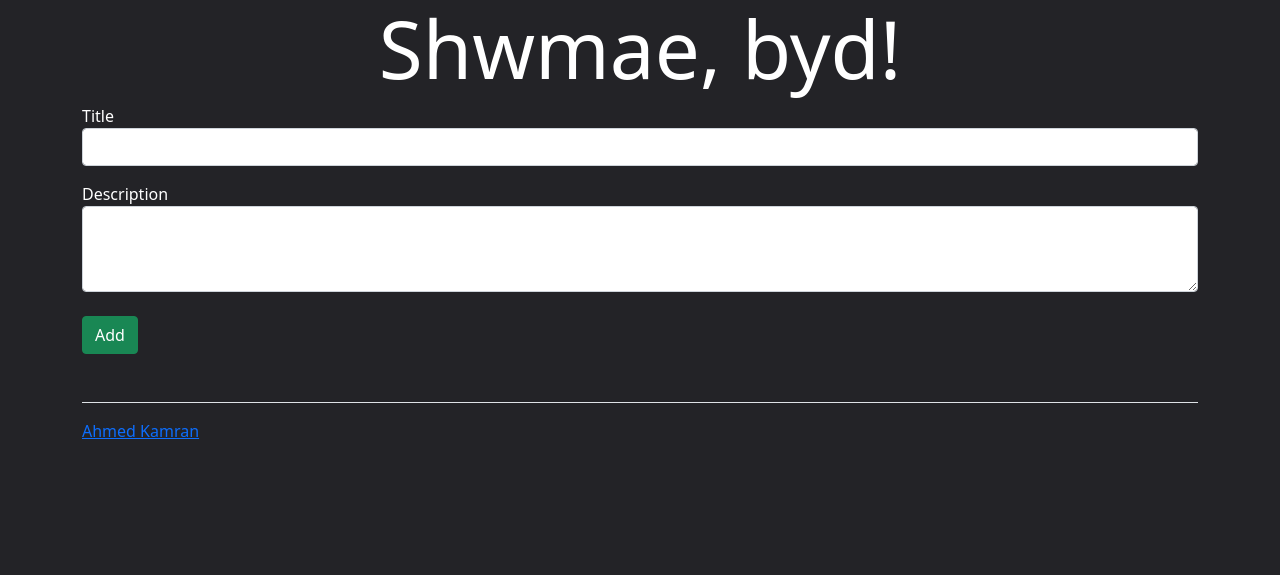
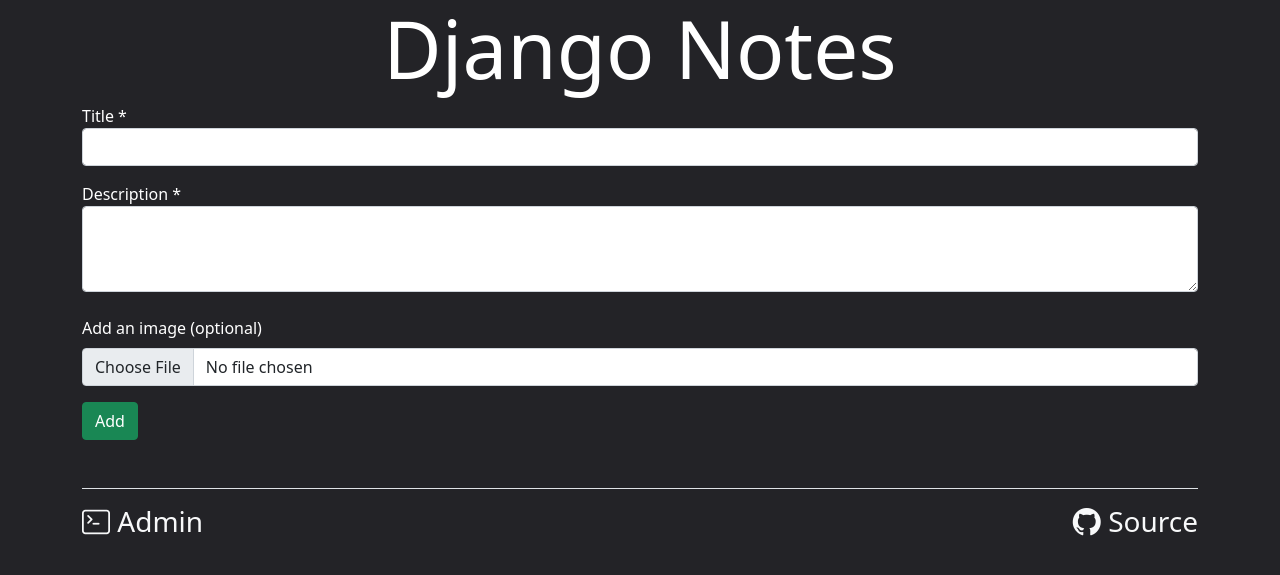
Before and after one commit to akamran2001/django-crud, a Django app: page / in a window 1280 px wide. Shown: the top 575 px of the page. Run offline with Django 4.2, Linux system fonts and the light colour scheme; data that the repository does not hold is empty; some libraries are stand-ins or nearby versions.

Commit message:
image uploads implemeted

```diff
--- a/CRUD/settings.py
+++ b/CRUD/settings.py
@@ -122,3 +122,9 @@
 # https://docs.djangoproject.com/en/4.0/ref/settings/#default-auto-field
 
 DEFAULT_AUTO_FIELD = 'django.db.models.BigAutoField'
+
+# Base url to serve media files
+MEDIA_URL = '/media/'
+
+# Path where media is stored
+MEDIA_ROOT = os.path.join(BASE_DIR, 'media/')
--- a/CRUD/urls.py
+++ b/CRUD/urls.py
@@ -15,8 +15,12 @@
 """
 from django.contrib import admin
 from django.urls import path, include
-
+from django.conf import settings
+from django.conf.urls.static import static
 urlpatterns = [
     path('', include('Notes.urls')),
     path('admin/', admin.site.urls),
 ]
+
+if settings.DEBUG:
+    urlpatterns += static(settings.MEDIA_URL, document_root=settings.MEDIA_ROOT)
--- a/Notes/models.py
+++ b/Notes/models.py
@@ -4,3 +4,4 @@
 class Message(models.Model):
     title = models.CharField(max_length=100)
     text = models.TextField()
+    image = models.ImageField(upload_to='images', null=True, blank=True)
--- a/Notes/templates/Notes/edit.html
+++ b/Notes/templates/Notes/edit.html
@@ -26,7 +26,7 @@
       <div id="App" class="container">
         <div class="row">
           <div class="col-11">
-            <h1 class="display-1 text-center">{{message}}</h1>
+            <h1 class="display-1 text-center">{{header}}</h1>
           </div>
         </div>
         <form action="/edit/" method="POST">
--- a/Notes/templates/Notes/index.html
+++ b/Notes/templates/Notes/index.html
@@ -26,12 +26,12 @@
       <div id="App" class="container">
         <div class="row">
           <div class="col">
-            <h1 class="display-1 text-center">{{message}}</h1>
+            <h1 class="display-1 text-center">{{header}}</h1>
           </div>
         </div>
-        <form action="/" method="POST">
+        <form action="/" method="POST" enctype="multipart/form-data">
           {% csrf_token %}
-          <label for="title">Title</label>
+          <label for="title">Title *</label>
           <div class="input-group mb-3">
             <input
               name="title"
@@ -40,21 +40,36 @@
               row="1"
               value=""
               autocomplete="off"
+              required
             />
           </div>
           <div class="form-group">
-            <label for="description">Description</label>
+            <label for="description">Description *</label>
             <textarea
               class="form-control"
               rows="3"
               name="description"
+              required
             ></textarea>
           </div>
           <br />
+          <div class="mb-3">
+            <label for="id_image" class="form-label"
+              >Add an image (optional)
+            </label>
+            <input
+              class="form-control"
+              type="file"
+              name="image"
+              accept="image/*"
+              id="id_image"
+            />
+          </div>
           <div>
             <button type="submit" class="btn btn-success">Add</button>
           </div>
         </form>
+
         <br />
         <ul class="list-group">
           {% for m in messages %}
@@ -78,15 +93,25 @@
         <footer
           class="d-flex flex-wrap justify-content-between align-items-center py-3 my-4 border-top"
         >
-          <p class="col-md-4 mb-0 text-muted">
+          <h3 class="row text-muted">
             <a
               href="/admin"
-              class="link-primary"
+              class="link-light text-decoration-none"
               target="_blank"
               rel="noopener noreferrer"
-              >Ahmed Kamran</a
-            >
-          </p>
+              ><i class="bi bi-terminal"></i> Admin
+            </a>
+          </h3>
+
+          <h3 class="row text-muted">
+            <a
+              href="/admin"
+              class="link-light text-decoration-none"
+              target="_blank"
+              rel="noopener noreferrer"
+              ><i class="bi bi-github"></i> Source
+            </a>
+          </h3>
         </footer>
       </div>
     </div>
--- a/Notes/views.py
+++ b/Notes/views.py
@@ -4,11 +4,14 @@
 
 def index(request):
     if request.method == "POST":
+        files = request.FILES.dict()
         title = request.POST.dict()['title']
         desc = request.POST.dict()['description']
-        Message.objects.create(title=title, text=desc)
-
-    return render(request, 'Notes/index.html', context={'message': 'Shwmae, byd!', 'messages': Message.objects.all()})
+        if 'image' in files:
+            Message.objects.create(title=title, text=desc, image=files['image'])
+        else:
+            Message.objects.create(title=title, text=desc)
+    return render(request, 'Notes/index.html', context={'header': 'Django Notes', 'messages': Message.objects.all()})
 
 
 def edit(request):
@@ -31,7 +34,7 @@
             desc = Message.objects.filter(id=note_id)[0].text
             note_link = F"{request._get_scheme()}://{request.get_host()}/notes/{note_id}/"
             context = {
-                'message': 'Shwmae, byd!',
+                'header': 'Django Notes',
                 'title': title,
                 "desc": desc,
                 "note_id": note_id,
@@ -49,13 +52,16 @@
         except IndexError:
             return redirect("index")
         if request.method == "DELETE":
+            if note.image:
+                note.image.delete()
             note.delete()
             return redirect('index')
         else:
             context = {
                 "title": note.title,
                 "lines": note.text.split("\n"),
-                "edit_link": F"{request._get_scheme()}://{request.get_host()}/edit/?note={id}"
+                "edit_link": F"{request._get_scheme()}://{request.get_host()}/edit/?note={id}",
+                "img_link": "#" if not note.image else note.image.url
             }
             return render(request, 'Notes/note.html', context=context)
     else:
```
Also changed, not shown: Notes/templates/Notes/note.html (+13 -1 lines), Notes/migrations/0001_initial.py.
